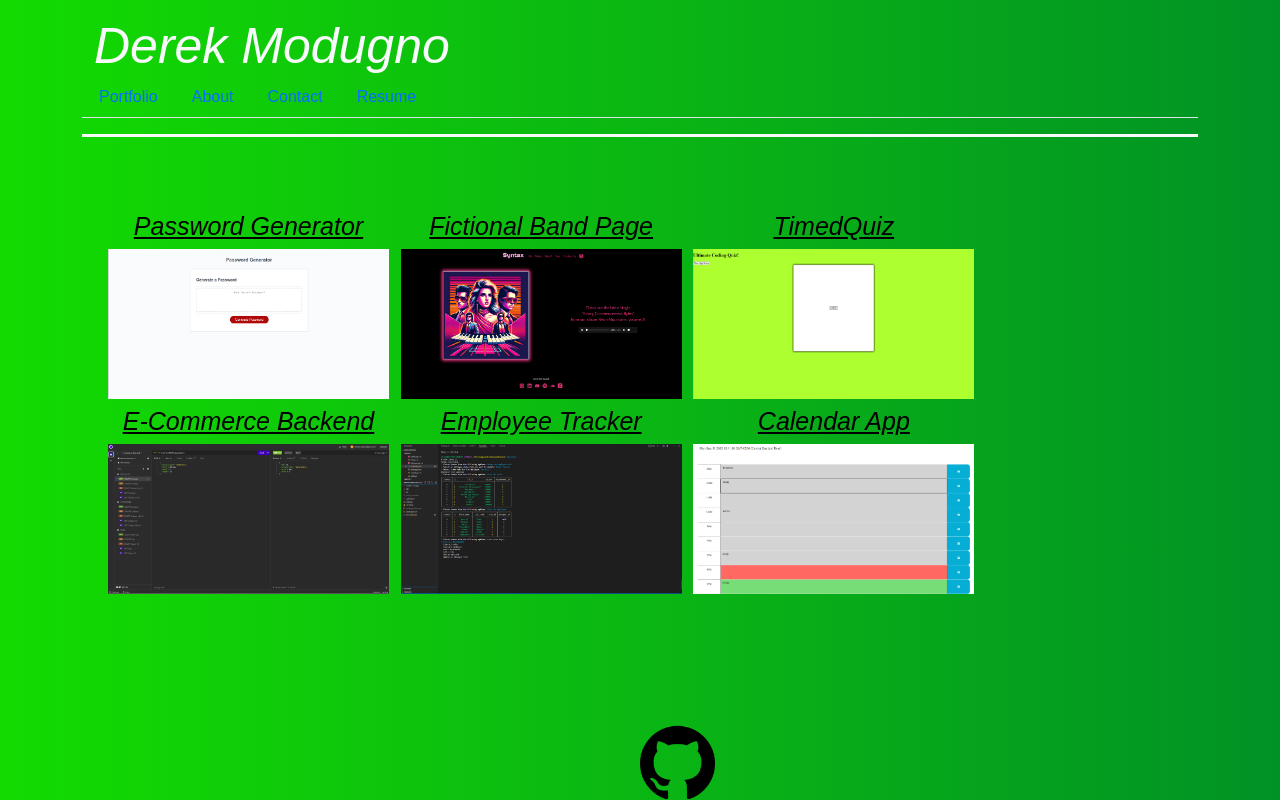
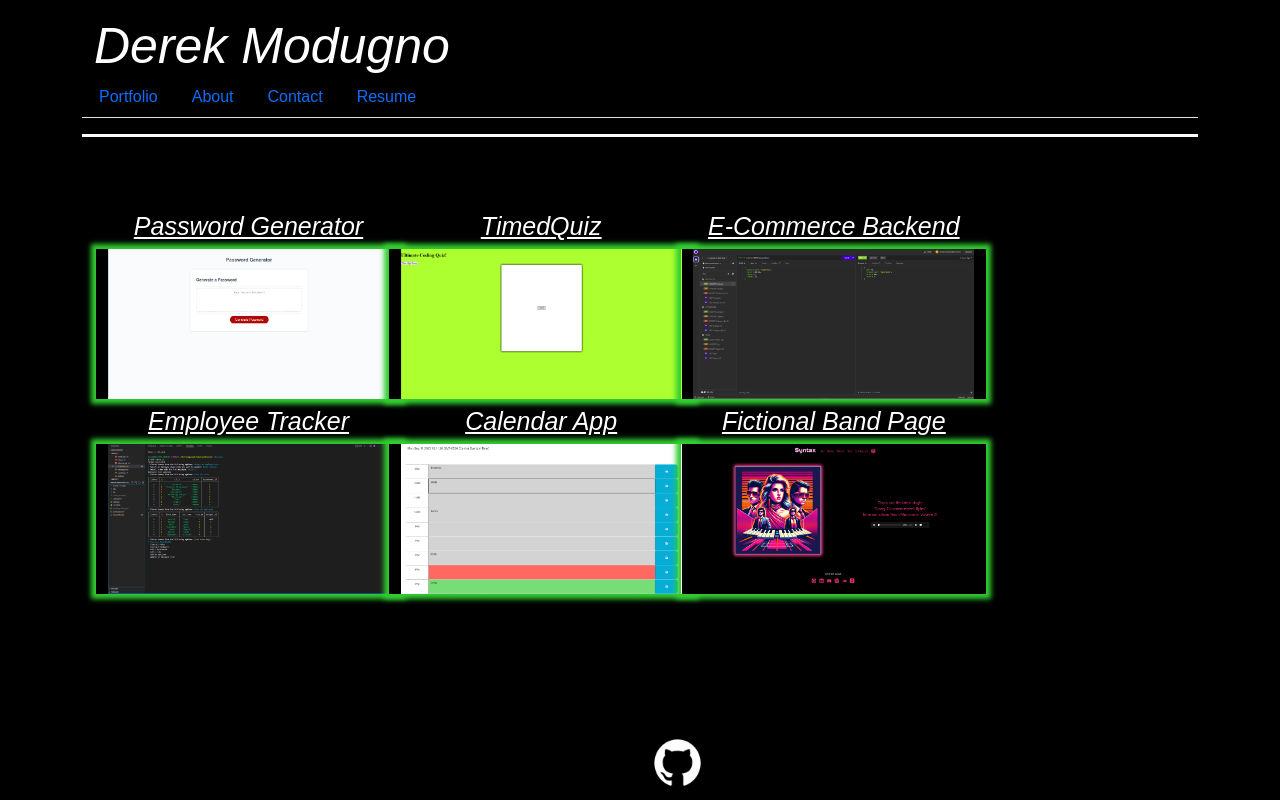
Before and after one commit to derekm129/reactPortfolio, a React (Vite) app: page /Portfolio in a window 1280 px wide. Built offline with nearby package versions, Linux system fonts and the light colour scheme.

Commit message:
changed color and style

```diff
--- a/src/App.css
+++ b/src/App.css
@@ -7,10 +7,12 @@ h1 {
   font-size: 50px;
   display: inline-block;
   font-style: italic;
+  color: white;
 }
 
 h2 {
   font-size: 30px;
+  color: white;
 }
 
 h3 {
@@ -18,11 +20,13 @@ h3 {
   text-align: center;
   font-style: italic;
   text-decoration: underline;
+  color: white;
 }
 
 h4 {
   margin-top: 15px;
   text-align: center;
+  color: white;
 }
 
 ul {
@@ -38,7 +42,7 @@ body {
   font-family: Arial, Helvetica, sans-serif;
   display: flex;
   flex-direction: column;
-  background: linear-gradient(to right,rgb(19, 219, 1), rgb(1, 146, 37));
+  background: black;
 }
 
 header {
--- a/src/components/Header.jsx
+++ b/src/components/Header.jsx
@@ -6,7 +6,7 @@ const Header = () => {
     <header className="g-primary text-light mb-4 py-3 flex-row align-center">
       <div className="container flex-row justify-space-between-lg justify-center align-center">
         <Link className="text-light" to="/">
-            <h1 className="m-0">Derek Modugno</h1>
+          <h1 className="m-0" style={{ color: 'white' }}>Derek Modugno</h1>
         </Link>
       </div>
       <Nav />
--- a/src/components/Project.jsx
+++ b/src/components/Project.jsx
@@ -7,10 +7,10 @@ function Project(props) {
       <div className="project row justify-content-center align-items-center">
         {/* Title */}
         <a href={props.deployment}>
-          <h3 className='project-title text-center'>{props.title}</h3>
+          <h3 className='project-title text-center' style={{ color: 'white' }}>{props.title}</h3>
         </a>
         {/* Body */}
-        <div className='anotherContainer'>
+        <div className='anotherContainer' style={{ boxShadow: '0px 0px 5px 5px limegreen' }}>
           <a href={props.url}>
             <img src={props.body} id="project-pictures" className="project-pictures img-fluid" />
           </a>
--- a/src/pages/About.jsx
+++ b/src/pages/About.jsx
@@ -4,11 +4,11 @@ export default function About() {
   return (
     <div className='container text-center'>
       <div className='row justify-content-center align-items-center'>
-        <div className='col-md-4'>
+        <div className='col-md-4' >
           {/* Profile Pic */}
-          <img src={profilePic} id="profilePic" />
+          <img src={profilePic} id="profilePic" style={{ boxShadow: '0px 0px 5px 5px limegreen' }} />
           {/* Bio */}
-          <p className='m-2'>
+          <p className='m-2' style={{ color: 'white' }}>
             Hello, I'm Derek Modugno and I'm a fullstack web developer! Skilled in JavaScript, CSS, HTML, and GitHub. I have a Web Development Bootcamp Certificate from the
             University of Texas, Austin, and a Bachelor's of Arts from Indiana University, Bloomington. I work well with a team as well as independantly.
           </p>
--- a/src/pages/Contact.jsx
+++ b/src/pages/Contact.jsx
@@ -30,7 +30,7 @@ export default function Contact() {
             {/* Subject */}
             <input type="text" placeholder="Subject" name="user_subject" className="m-1" required />
             {/* Text Area */}
-            <textarea name="message" cols="30" rows="10" className="m-1"></textarea>
+            <textarea name="message" cols="30" rows="10" className="m-1" ></textarea>
             {/* Submit Button */}
             <button type="submit" value="Send" className="--btn--btn-primary m-1">Send Message</button>
           </form>
--- a/src/pages/Home.jsx
+++ b/src/pages/Home.jsx
@@ -23,12 +23,6 @@ export default function Home() {
         title={"Password Generator"}
       />
       <Project
-        url={"https://syntax-8rz6.onrender.com/"}
-        deployment={"https://github.com/grayd500/Syntax"}
-        body={syntax}
-        title={"Fictional Band Page"}
-      />
-      <Project
         url={"https://derekm129.github.io/timedQuiz/"}
         deployment={"https://github.com/derekm129/timedQuiz"}
         body={quiz}
@@ -52,6 +46,12 @@ export default function Home() {
         body={calendar}
         title={"Calendar App"}
       />
+      <Project
+        url={"https://syntax-8rz6.onrender.com/"}
+        deployment={"https://github.com/grayd500/Syntax"}
+        body={syntax}
+        title={"Fictional Band Page"}
+      />
     </div>
   );
 }
```
Also changed, not shown: src/assets/images/github.png. Lines whose indentation alone changed are shown as unchanged.
